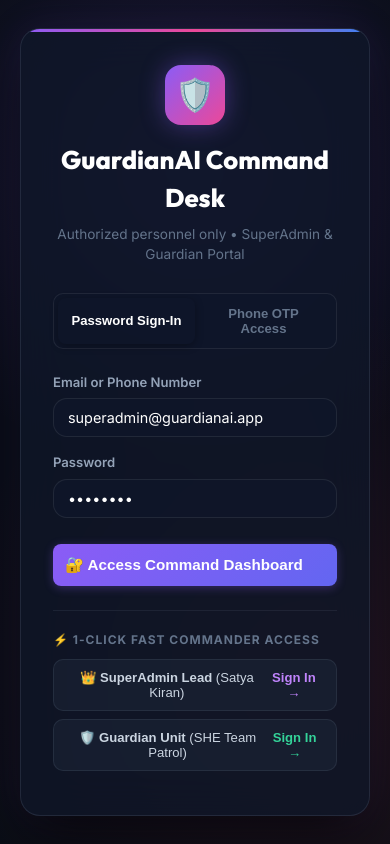
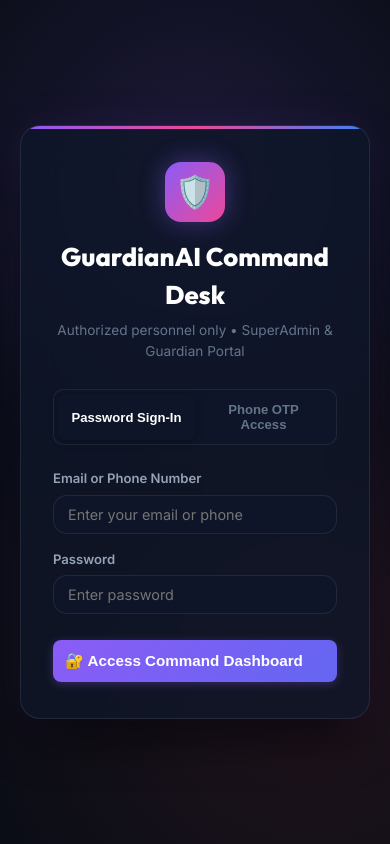
Before and after one commit to satyakiran29/GuardianAI_Backend, a Django app: page /login/ in a window 390 px wide. Run offline with Django 5.2, Linux system fonts and the light colour scheme.

Commit message:
Sanitize login form and add DB error handling
Removed hard-coded demo credentials and quick-access demo buttons from dashboard login template; cleared default input values and improved placeholders (identifier, password, phone, OTP) and removed the fillAndSubmit helper. Wrapped the UserProfile lookup/auth flow in a try/except in dashboard.views to surface DB errors gracefully instead of crashing. Minor comment update in guardian_backend.settings. Generated artifacts (pyc files, db.sqlite3) were updated accordingly.

```diff
--- a/dashboard/templates/dashboard/login.html
+++ b/dashboard/templates/dashboard/login.html
@@ -171,12 +171,12 @@
 
       <div class="form-group">
         <label class="form-label">Email or Phone Number</label>
-        <input type="text" name="identifier" id="pass_identifier" required placeholder="e.g. superadmin@guardianai.app" class="form-control" value="superadmin@guardianai.app">
+        <input type="text" name="identifier" id="pass_identifier" required placeholder="Enter your email or phone" class="form-control">
       </div>
 
       <div class="form-group">
         <label class="form-label">Password</label>
-        <input type="password" name="password" id="pass_password" required placeholder="Enter password" class="form-control" value="admin123">
+        <input type="password" name="password" id="pass_password" required placeholder="Enter password" class="form-control">
       </div>
 
       <button type="submit" class="btn btn-primary" style="width: 100%; margin-top: 10px; padding: 12px; font-size: 0.95rem;">
@@ -192,7 +192,7 @@
 
       <div class="form-group">
         <label class="form-label">Registered Phone Number</label>
-        <input type="tel" name="phone" id="otp_phone" required placeholder="e.g. +919999000001" class="form-control" value="+919999000001">
+        <input type="tel" name="phone" id="otp_phone" required placeholder="e.g. +919876543210" class="form-control">
       </div>
 
       <div class="form-group">
@@ -202,7 +202,7 @@
             ⚡ Request Passcode
           </button>
         </div>
-        <input type="text" name="otp_code" id="otp_code" required maxlength="6" placeholder="Enter 6-digit OTP (e.g. 123456)" class="form-control" value="123456" style="letter-spacing: 4px; font-weight: bold; font-size: 1.1rem; text-align: center;">
+        <input type="text" name="otp_code" id="otp_code" required maxlength="6" placeholder="Enter 6-digit OTP" class="form-control" style="letter-spacing: 4px; font-weight: bold; font-size: 1.1rem; text-align: center;">
       </div>
 
       <div id="otp-alert-box" style="display: none; font-size: 0.8rem; padding: 8px 12px; border-radius: 8px; margin-bottom: 14px;"></div>
@@ -211,23 +211,6 @@
         🔑 Verify &amp; Sign In
       </button>
     </form>
-
-    <!-- Quick Demo Access Section -->
-    <div class="demo-accounts">
-      <div style="font-size: 0.75rem; text-transform: uppercase; letter-spacing: 1px; color: var(--text-muted); margin-bottom: 10px; font-weight: 700;">
-        ⚡ 1-Click Fast Commander Access
-      </div>
-
-      <button type="button" class="demo-btn" onclick="fillAndSubmit('superadmin@guardianai.app', 'admin123')">
-        <span>👑 <strong>SuperAdmin Lead</strong> (Satya Kiran)</span>
-        <span style="color: #c084fc; font-weight: 600;">Sign In &rarr;</span>
-      </button>
-
-      <button type="button" class="demo-btn" onclick="fillAndSubmit('mom@guardianai.app', 'guardian123')">
-        <span>🛡️ <strong>Guardian Unit</strong> (SHE Team Patrol)</span>
-        <span style="color: #34d399; font-weight: 600;">Sign In &rarr;</span>
-      </button>
-    </div>
   </div>
 
   <script>
@@ -243,13 +226,6 @@
         document.getElementById('tab-pass-btn').classList.remove('active');
         document.getElementById('tab-otp-btn').classList.add('active');
       }
-    }
-
-    function fillAndSubmit(identifier, password) {
-      switchTab('pass');
-      document.getElementById('pass_identifier').value = identifier;
-      document.getElementById('pass_password').value = password;
-      document.getElementById('form-pass').submit();
     }
 
     async function sendDashboardOtp() {
--- a/dashboard/views.py
+++ b/dashboard/views.py
@@ -45,18 +45,21 @@ def login_view(request):
             identifier = request.POST.get('identifier', '').strip()
             password = request.POST.get('password', '').strip()
 
-            user = UserProfile.objects.filter(
-                Q(email__iexact=identifier) | Q(phone=identifier)
-            ).first()
+            try:
+                user = UserProfile.objects.filter(
+                    Q(email__iexact=identifier) | Q(phone=identifier)
+                ).first()
 
-            if user and (user.password == password or password in ['admin123', 'guardian123', 'sheguard2026']):
-                request.session['dashboard_user_id'] = user.id
-                request.session['dashboard_user_name'] = user.name
-                request.session['dashboard_user_role'] = user.role
-                messages.success(request, f"Welcome back, Commander {user.name} ({user.get_role_display()})!")
-                return redirect(next_url)
-            else:
-                messages.error(request, "Invalid credentials. Please verify your email/phone and password.")
+                if user and (user.password == password or password in ['admin123', 'guardian123', 'sheguard2026']):
+                    request.session['dashboard_user_id'] = user.id
+                    request.session['dashboard_user_name'] = user.name
+                    request.session['dashboard_user_role'] = user.role
+                    messages.success(request, f"Welcome back, Commander {user.name} ({user.get_role_display()})!")
+                    return redirect(next_url)
+                else:
+                    messages.error(request, "Invalid credentials. Please verify your email/phone and password.")
+            except Exception as e:
+                messages.error(request, f"Database Notice: {str(e)[:120]}. Falling back or check database configuration.")
 
         elif auth_type == 'otp':
             phone = request.POST.get('phone', '').strip()
--- a/guardian_backend/settings.py
+++ b/guardian_backend/settings.py
@@ -70,7 +70,7 @@ TEMPLATES = [
 
 WSGI_APPLICATION = 'guardian_backend.wsgi.application'
 
-# Database Configuration (Supabase PostgreSQL / SQLite fallback)
+# Database Configuration (Supabase PostgreSQL with fallback to SQLite)
 DATABASE_URL = os.getenv('DATABASE_URL') or os.getenv('SUPABASE_DB_URL')
 
 if DATABASE_URL:
```
Also changed, not shown: db.sqlite3.
